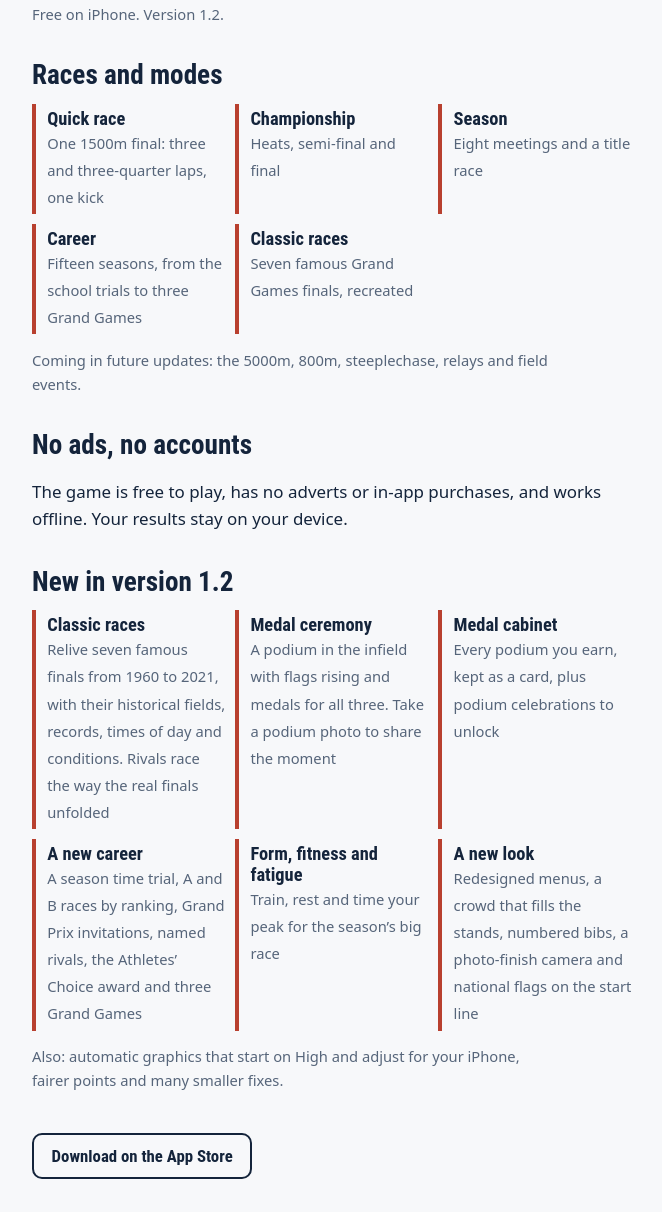
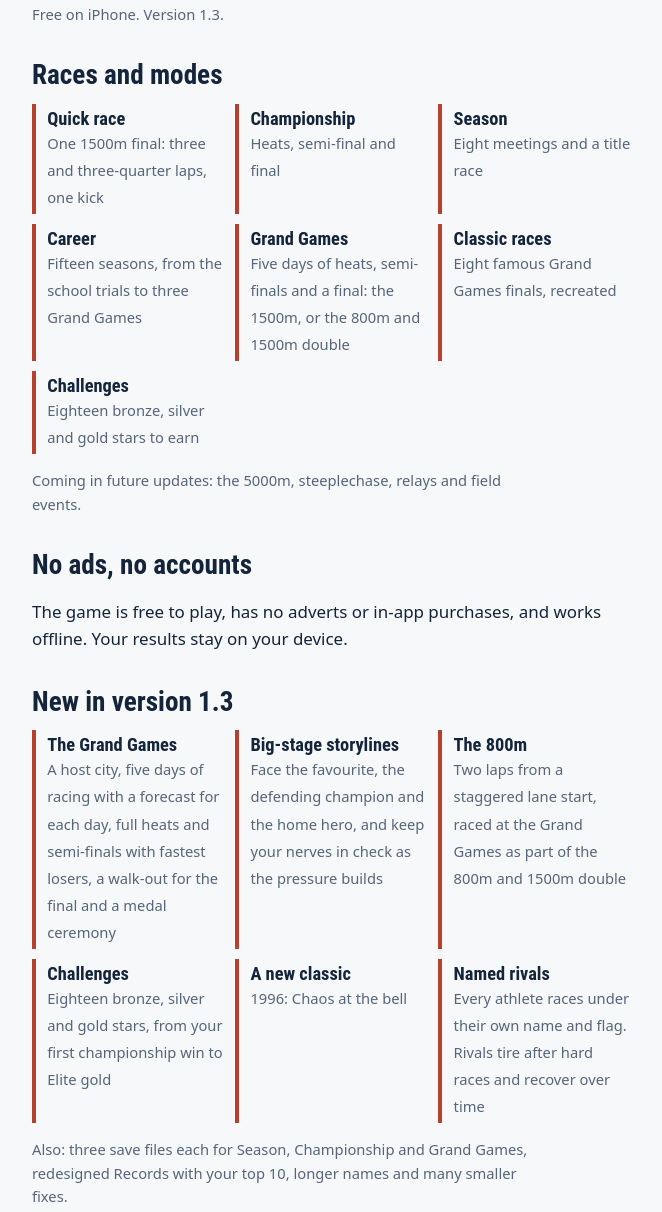
Before and after one commit to psdm77r7fn-lgtm/Front-Runner-26, a plain HTML site: page index.html in a window 1280 px wide. Shown: the part 546-1758 px from the top of the page, without its empty margins (308-970 px from the left). Drawn offline with Linux system fonts and the light colour scheme.

Commit message:
Add files via upload

```diff
--- a/index.html
+++ b/index.html
@@ -4,7 +4,7 @@
 <meta charset="utf-8">
 <meta name="viewport" content="width=device-width, initial-scale=1">
 <title>Front Runner 26: track &amp; field race tactics</title>
-<meta name="description" content="Front Runner 26 is a 3D athletics game about racing tactics: pace yourself, sit in the pack and time your kick. Relive famous Grand Games finals and build a fifteen-season career.">
+<meta name="description" content="Front Runner 26 is a 3D athletics game about racing tactics: pace yourself, sit in the pack and time your kick. Race the Grand Games over 800m and 1500m, relive famous finals and build a fifteen-season career.">
 <link rel="stylesheet" href="style.css">
 </head>
 <body>
@@ -17,29 +17,31 @@
 </header>
 <nav aria-label="Site"><div class="wrap"><a href="./" aria-current="page">Home</a><a href="support.html">Support</a><a href="privacy.html">Privacy</a></div></nav>
 <main><div class="wrap">
-  <p>Front Runner 26 is a 3D athletics game about how races are really won. Choose your race plan, manage your stamina, draft behind rivals and decide when to make your move. Race a single final, chase a championship, relive famous Grand Games finals, or take one athlete through a fifteen-season career.</p>
-  <p class="meta">Free on iPhone. Version 1.2.</p>
+  <p>Front Runner 26 is a 3D athletics game about how races are really won. Choose your race plan, manage your stamina, draft behind rivals and decide when to make your move. Race a single final, chase a championship, go for gold at the Grand Games, relive famous finals, or take one athlete through a fifteen-season career.</p>
+  <p class="meta">Free on iPhone. Version 1.3.</p>
   <h2>Races and modes</h2>
   <ul class="events">
     <li><b>Quick race</b><span>One 1500m final: three and three-quarter laps, one kick</span></li>
     <li><b>Championship</b><span>Heats, semi-final and final</span></li>
     <li><b>Season</b><span>Eight meetings and a title race</span></li>
     <li><b>Career</b><span>Fifteen seasons, from the school trials to three Grand Games</span></li>
-    <li><b>Classic races</b><span>Seven famous Grand Games finals, recreated</span></li>
+    <li><b>Grand Games</b><span>Five days of heats, semi-finals and a final: the 1500m, or the 800m and 1500m double</span></li>
+    <li><b>Classic races</b><span>Eight famous Grand Games finals, recreated</span></li>
+    <li><b>Challenges</b><span>Eighteen bronze, silver and gold stars to earn</span></li>
   </ul>
-  <p class="meta">Coming in future updates: the 5000m, 800m, steeplechase, relays and field events.</p>
+  <p class="meta">Coming in future updates: the 5000m, steeplechase, relays and field events.</p>
   <h2>No ads, no accounts</h2>
   <p>The game is free to play, has no adverts or in-app purchases, and works offline. Your results stay on your device.</p>
-  <h2>New in version 1.2</h2>
+  <h2>New in version 1.3</h2>
   <ul class="events">
-    <li><b>Classic races</b><span>Relive seven famous finals from 1960 to 2021, with their historical fields, records, times of day and conditions. Rivals race the way the real finals unfolded</span></li>
-    <li><b>Medal ceremony</b><span>A podium in the infield with flags rising and medals for all three. Take a podium photo to share the moment</span></li>
-    <li><b>Medal cabinet</b><span>Every podium you earn, kept as a card, plus podium celebrations to unlock</span></li>
-    <li><b>A new career</b><span>A season time trial, A and B races by ranking, Grand Prix invitations, named rivals, the Athletes&rsquo; Choice award and three Grand Games</span></li>
-    <li><b>Form, fitness and fatigue</b><span>Train, rest and time your peak for the season&rsquo;s big race</span></li>
-    <li><b>A new look</b><span>Redesigned menus, a crowd that fills the stands, numbered bibs, a photo-finish camera and national flags on the start line</span></li>
+    <li><b>The Grand Games</b><span>A host city, five days of racing with a forecast for each day, full heats and semi-finals with fastest losers, a walk-out for the final and a medal ceremony</span></li>
+    <li><b>Big-stage storylines</b><span>Face the favourite, the defending champion and the home hero, and keep your nerves in check as the pressure builds</span></li>
+    <li><b>The 800m</b><span>Two laps from a staggered lane start, raced at the Grand Games as part of the 800m and 1500m double</span></li>
+    <li><b>Challenges</b><span>Eighteen bronze, silver and gold stars, from your first championship win to Elite gold</span></li>
+    <li><b>A new classic</b><span>1996: Chaos at the bell</span></li>
+    <li><b>Named rivals</b><span>Every athlete races under their own name and flag. Rivals tire after hard races and recover over time</span></li>
   </ul>
-  <p class="meta">Also: automatic graphics that start on High and adjust for your iPhone, fairer points and many smaller fixes.</p>
+  <p class="meta">Also: three save files each for Season, Championship and Grand Games, redesigned Records with your top 10, longer names and many smaller fixes.</p>
   <a class="soon store" href="https://apps.apple.com/app/front-runner-26/id6827939434">Download on the App Store</a>
 </div></main>
 <footer><div class="wrap">Front Runner 26 · <a href="support.html">Support</a> · <a href="privacy.html">Privacy policy</a></div></footer>
```
Also changed, not shown: support.html (+11 -1 lines).
